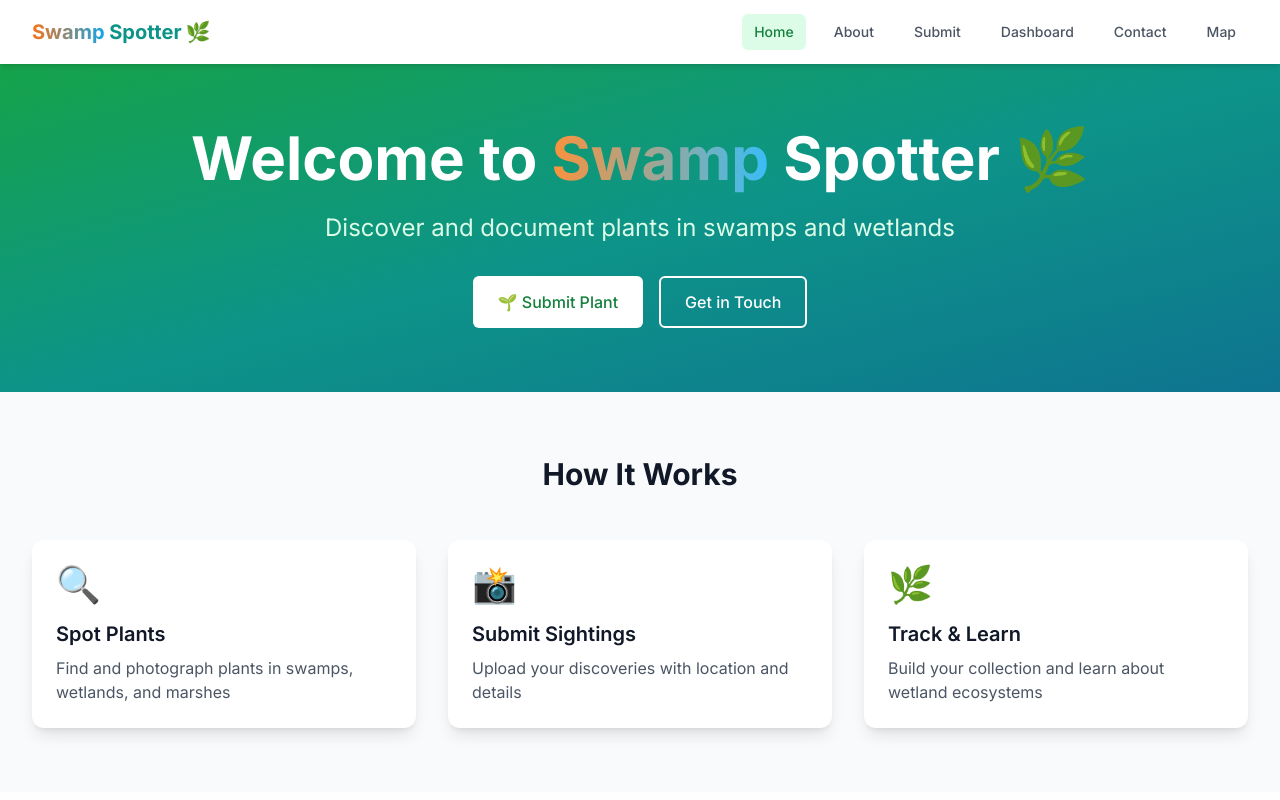
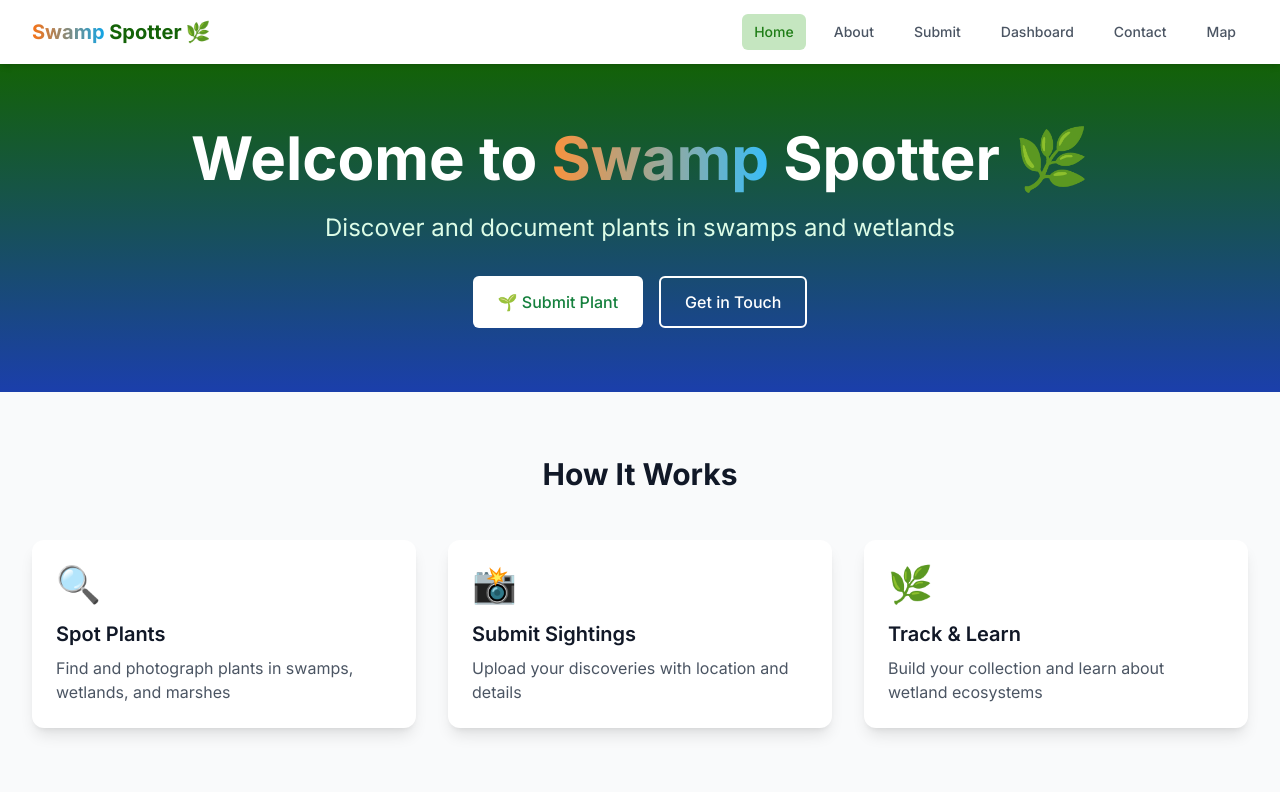
Before and after one commit to DanielLipszyc/Code-For-Change-2026, a Next.js app: page / in a window 1280 px wide. Shown: the top 800 px of the page. Built offline with nearby package versions, Linux system fonts and the light colour scheme.

Commit message:
Update hero gradient to royal green and blue, install leaflet

```diff
--- a/src/app/globals.css
+++ b/src/app/globals.css
@@ -4,16 +4,8 @@
 
 :root {
   --foreground-rgb: 0, 0, 0;
-  --background-start-rgb: 250, 250, 250;
+  --background-start-rgb: 255, 255, 255;
   --background-end-rgb: 255, 255, 255;
-}
-
-@media (prefers-color-scheme: dark) {
-  :root {
-    --foreground-rgb: 255, 255, 255;
-    --background-start-rgb: 10, 10, 10;
-    --background-end-rgb: 10, 10, 10;
-  }
 }
 
 * {
--- a/src/app/layout.tsx
+++ b/src/app/layout.tsx
@@ -33,8 +33,8 @@ export default function RootLayout({
   children: React.ReactNode;
 }>) {
   return (
-    <html lang="en">
-      <body className={`${inter.className} antialiased min-h-screen`}>
+    <html lang="en" className="light">
+      <body className={`${inter.className} antialiased min-h-screen bg-white`}>
         <Navigation />
         <main className="safe-top safe-bottom">{children}</main>
       </body>
--- a/src/app/page.tsx
+++ b/src/app/page.tsx
@@ -2,7 +2,7 @@ export default function Home() {
   return (
     <div className="min-h-screen">
       {/* Hero Section */}
-      <section className="bg-gradient-to-br from-green-600 via-teal-600 to-cyan-700 text-white py-16 px-4 sm:px-6 lg:px-8">
+      <section className="bg-gradient-to-b from-[#136207] to-[#1B3FAB] text-white py-16 px-4 sm:px-6 lg:px-8">
         <div className="max-w-7xl mx-auto text-center">
           <h1 className="text-4xl sm:text-5xl lg:text-6xl font-bold mb-6">
             Welcome to <span className="bg-gradient-to-r from-orange-400 to-sky-400 bg-clip-text text-transparent">Swamp</span> Spotter 🌿
--- a/src/components/Navigation.tsx
+++ b/src/components/Navigation.tsx
@@ -25,7 +25,7 @@ export default function Navigation() {
             <Link href="/" className="flex-shrink-0 flex items-center">
               <span className="text-xl font-bold">
                 <span className="bg-gradient-to-r from-orange-500 to-sky-500 bg-clip-text text-transparent">Swamp</span>
-                <span className="text-teal-600 dark:text-teal-400"> Spotter</span>
+                <span className="text-[#136207]"> Spotter</span>
                 <span className="ml-1">🌿</span>
               </span>
             </Link>
--- a/tailwind.config.ts
+++ b/tailwind.config.ts
@@ -1,6 +1,7 @@
 import type { Config } from "tailwindcss";
 
 const config: Config = {
+  darkMode: 'class',
   content: [
     "./src/pages/**/*.{js,ts,jsx,tsx,mdx}",
     "./src/components/**/*.{js,ts,jsx,tsx,mdx}",
@@ -10,21 +11,21 @@ const config: Config = {
     extend: {
       colors: {
         primary: {
-          50: "#f0fdf4",
-          100: "#dcfce7",
-          200: "#bbf7d0",
-          300: "#86efac",
-          400: "#4ade80",
-          500: "#22c55e",
-          600: "#16a34a",
-          700: "#15803d",
-          800: "#166534",
-          900: "#14532d",
+          50: "#e8f5e6",
+          100: "#c5e6c0",
+          200: "#9fd698",
+          300: "#78c56f",
+          400: "#5ab84f",
+          500: "#3caa2f",
+          600: "#2d9422",
+          700: "#1f7d16",
+          800: "#136207",
+          900: "#0a4d03",
         },
         swamp: {
           orange: "#f97316",
           blue: "#0ea5e9",
-          teal: "#0d9488",
+          teal: "#136207",
           water: "#164e63",
         },
       },
```
Also changed, not shown: src/app/submit/page.tsx (+37 -37 lines), 1 other file (tests, documents, lock files or other folders).
